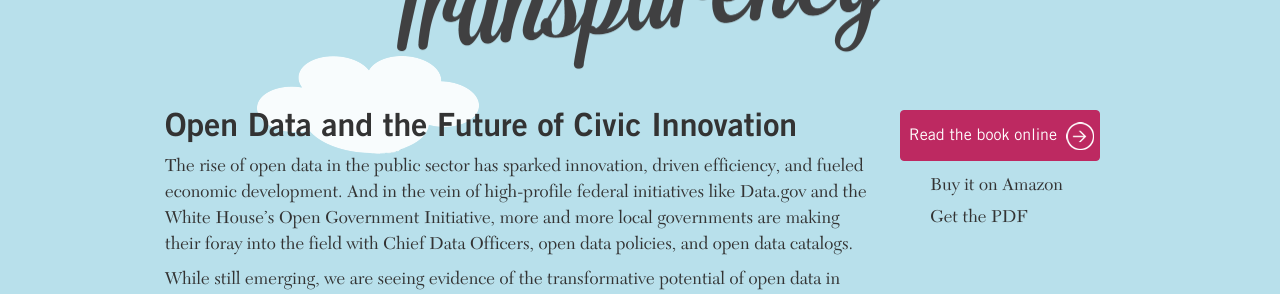
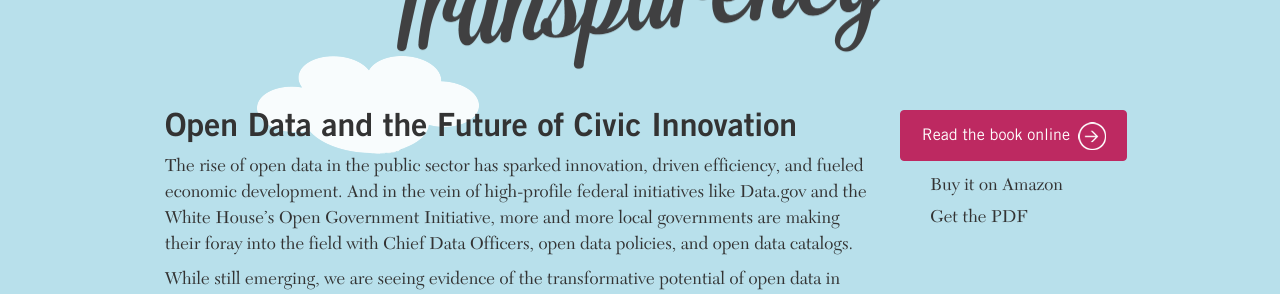
Before and after one commit to codeforamerica/beyondtransparency, a Jekyll site: the page built from index.html, in a window 1280 px wide. Shown: the part 255-549 px from the top of the page. Built offline with Jekyll 4.4.1, drawn with Linux system fonts in a browser that asks for light colours; nearby versions of some CDN libraries; some web fonts are replaced; library files that are not in the unit come from our copies; Markdown is read by kramdown in place of the engine named in the settings.

Commit message:
Added more padding to the button on the homepage and got rid of the border color on hover

```diff
--- a/css/main.css
+++ b/css/main.css
@@ -151,17 +151,18 @@
   border-color:#bd2961;
   font-family: 'TradeGothicLT';
   font-size:16px;
-  padding:13px 8px;
+  padding: 13px 21px;
 }
 div.btn-read{
   background-image:url("/images/btn-arrow.png");
   background-repeat: no-repeat;
-  background-position: center right 5px;
-  padding-right:42px;
+  background-position: center right 20px;
+  padding-right:56px;
 }
 
 div.btn-primary:hover{
   background-color:#e33175;
+  border-color: transparent;
 }
 div.btn-read:active{
   background-image:url("/images/btn-arrow.png");
```
